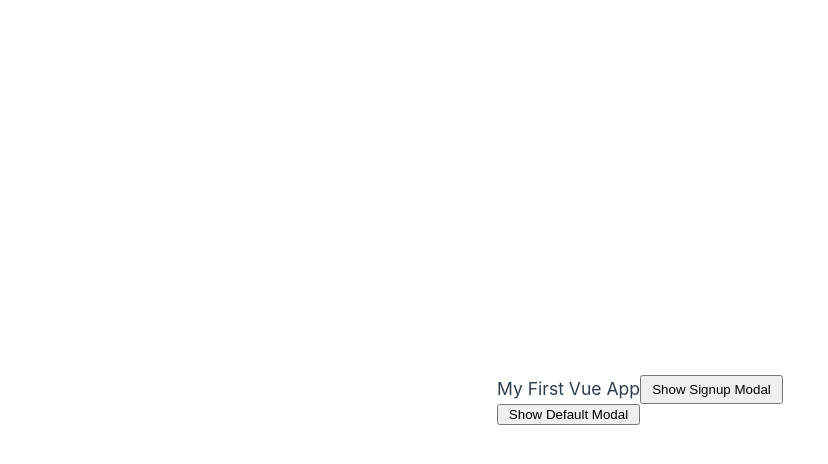
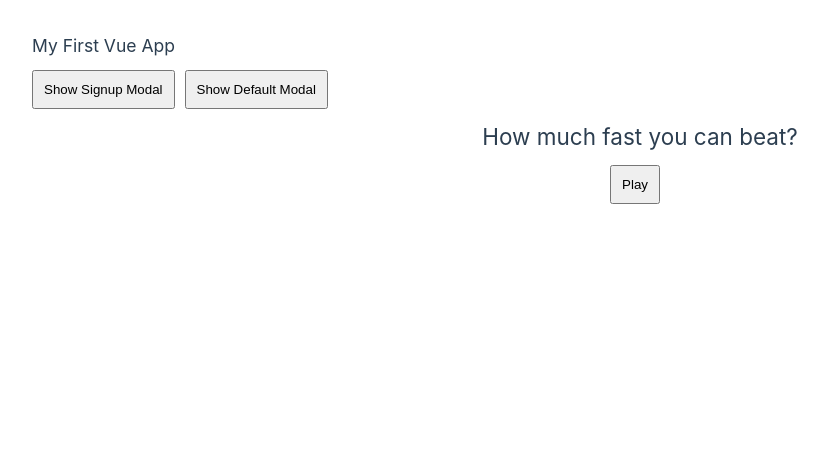
Before and after one commit to dulice/vue-basic, a Vue app: page / in a window 1280 px wide. Shown: the top 464 px of the page, without its empty margins (0-828 px from the left). Built offline with nearby package versions, Linux system fonts and the light colour scheme.

Commit message:
life cycle

```diff
--- a/src/App.vue
+++ b/src/App.vue
@@ -1,8 +1,10 @@
 <script setup>
 import { ref } from 'vue';
 import Modal from './components/Modal.vue'
+import ReactionTimer from './pages/ReactionTimer.vue';
 
-  const title = ref("My First Vue App")
+  const title = ref("My First Vue App");
+  const propTitle = ref("Prop Title");
   const showModal = ref(false);
   const showModal2 = ref(false);
   function toggleModal() {
@@ -27,11 +29,13 @@
     </div>
 
     <div v-if="showModal2">
-      <Modal @close="showModal2 = false"/>
+      <Modal @close="showModal2 = false" :title="propTitle"/>
     </div>
   </Teleport>
   <button @click="toggleModal">Show Signup Modal</button>
   <button @click="showModal2 = !showModal2">Show Default Modal</button>
+
+  <ReactionTimer />
 </template>
 
 <style scoped>
--- a/src/assets/main.css
+++ b/src/assets/main.css
@@ -21,15 +21,7 @@
   }
 }
 
-@media (min-width: 1024px) {
-  body {
-    display: flex;
-    place-items: center;
-  }
-
-  #app {
-    display: grid;
-    grid-template-columns: 1fr 1fr;
-    padding: 0 2rem;
-  }
+button {
+  padding: 10px;
+  margin: 10px 10px 10px 0;
 }
--- a/src/components/Modal.vue
+++ b/src/components/Modal.vue
@@ -1,6 +1,10 @@
 <script setup>
+const props = defineProps({
+    title: String
+})
 </script>
 <template>
+    <h3>{{ title }}</h3>
   <div class="backdrop" @click.self="$emit('close')">
     <div class="modal">
         <slot name="header">
--- /dev/null
+++ b/src/components/timer/Block.vue
@@ -0,0 +1,44 @@
+<script setup>
+import { onMounted, onUpdated, ref } from 'vue';
+
+    const showBlock = ref(false);
+    const reactTime = ref(0);
+    const time = ref();
+    const props = defineProps({
+        delay: Number
+    })
+    const emit = defineEmits(['end'])
+    const showBlockDelay = onMounted(() => {
+        let { delay } = props;
+        setTimeout(() => {
+            showBlock.value = true;
+        }, delay);
+    })
+    const startCountTime = onUpdated(() => {
+        time.value = setInterval(() => {
+            reactTime.value += 10;
+        }, 10);
+    })
+
+    const stopCountTime = () => {
+        clearInterval(time.value);
+        emit('end', reactTime)
+    }
+</script>
+<template>
+  <div @click="stopCountTime" v-if="showBlock" class="block" >
+        Click Me
+    </div>
+</template>
+
+<style>
+ .block {
+    width: 400px;
+    border-radius: 20px;
+    background:  #0faf87;;
+    color: white;
+    text-align: center;
+    padding: 100px 0;
+    margin: 40px auto;
+  }
+</style>
--- /dev/null
+++ b/src/components/timer/Results.vue
@@ -0,0 +1,22 @@
+<script setup>
+import { onMounted, ref } from 'vue';
+
+    const props = defineProps(["score"])
+    const display = ref("");
+    onMounted(() => {
+        const { score } = props
+        if(score.value < 200) {
+            return display.value = "Excellent"
+        } else if (score.value < 400) {
+            return display.value = "Perfect"
+        } else if (score.value < 600) {
+            return display.value = "Good"
+        } else {
+            return display.value = "OOps slow hand 😂"
+        }
+    })
+</script>
+<template>
+    <h3>Reaction time : {{ score }} ms</h3>
+    <p>{{ display }}</p>
+</template>
--- /dev/null
+++ b/src/pages/ReactionTimer.vue
@@ -0,0 +1,38 @@
+<script setup>
+import { ref } from "vue";
+import Block from "../components/timer/Block.vue";
+import Results from "../components/timer/Results.vue";
+
+const isPlaying = ref(false);
+const isFinised = ref(false);
+const score = ref(0);
+const delay = ref(1000);
+function startGame() {
+  isFinised.value = false;
+  delay.value = delay.value + Math.random() * 5000;
+  isPlaying.value = true;
+}
+function EndGame(time) {
+  isPlaying.value = false;
+  score.value = time;
+  isFinised.value = true;
+  delay.value = 1000;
+}
+</script>
+<template>
+  <div class="center">
+    <h2>How much fast you can beat?</h2>
+    <button @click="startGame" :disabled="isPlaying">Play</button>
+    <Block v-if="isPlaying" :delay="delay" @end="EndGame" />
+    <Results v-if="isFinised" :score="score" />
+  </div>
+</template>
+
+<style scoped>
+.center {
+    display: flex;
+    flex-direction: column;
+    justify-content: center;
+    align-items: center;
+}
+</style>
```
